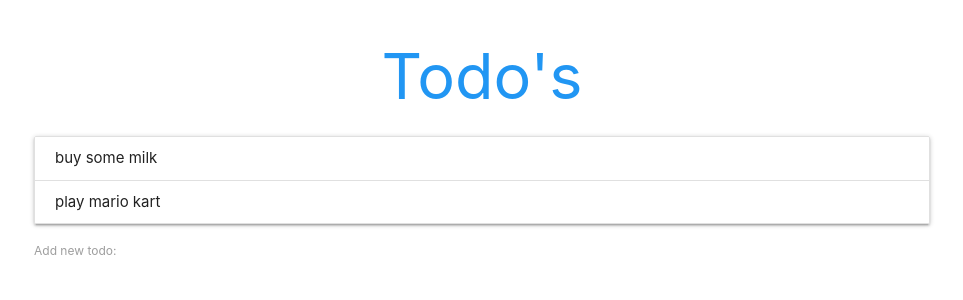
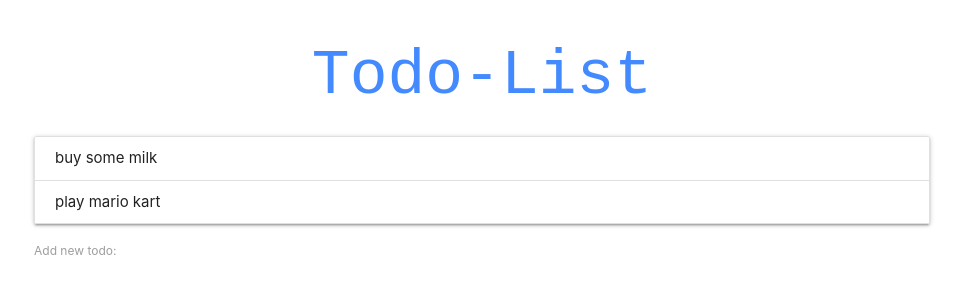
Before and after one commit to CarterBian/React-todo, a React (Create React App) app: page / in a window 1280 px wide. Shown: the top 300 px of the page, without its empty margins (158-1121 px from the left). Built offline with nearby package versions, Linux system fonts and the light colour scheme.

Commit message:
Changed header font and color

```diff
--- a/src/App.js
+++ b/src/App.js
@@ -20,7 +20,7 @@ function App() {
   }
   return (
     <div className="todo-app container">
-      <h1 className="center blue-text"> Todo's</h1>
+      <h1 className="center blue-text text-accent-2"> Todo-List</h1>
       <Todos todos={todos} deleteTodo={deleteTodo}/>
       <AddToDo addTodo={addTodo}/>
     </div>
--- a/src/index.css
+++ b/src/index.css
@@ -6,10 +6,14 @@ body {
   -webkit-font-smoothing: antialiased;
   -moz-osx-font-smoothing: grayscale;
 }
+h1{
+  font-family: monospace;
+}
 
 code {
   font-family: source-code-pro, Menlo, Monaco, Consolas, 'Courier New',
     monospace;
+  font-size: small;
 }
 
 .btn-small{
```
